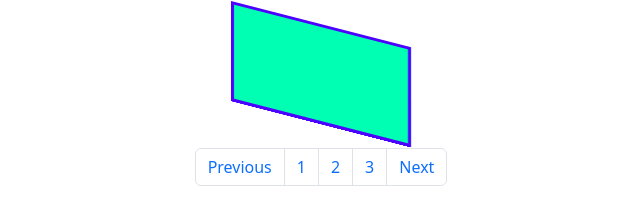
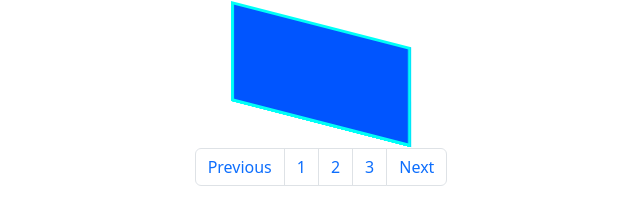
Before and after one commit to mordikris/fullstack2022progix, a plain HTML site: page lesson 7/pra2/a_3.html in a window 1280 px wide. In both pictures the pointer is over the element 640 px from the left and 74 px from the top of the page. Shown: the whole page, without its empty margins (319-959 px from the left). Drawn offline with nearby package versions, Linux system fonts and the light colour scheme.

Commit message:
Update a_one.css

```diff
--- a/lesson 7/pra2/a_one.css
+++ b/lesson 7/pra2/a_one.css
@@ -77,6 +77,19 @@
     justify-content: center;
 
 }
+.bigbox4:hover {
+
+    text-align: center;
+    width: 180px;
+    height: 100px;
+    background-color: rgb(0, 85, 255);
+    border: solid 3px rgb(0, 255, 247);
+    padding: auto;
+    margin: auto;
+    animation: skew 2s linear infinite alternate;
+    justify-content: center;
+
+}
 
 @keyframes rotate {
     0% {
```
